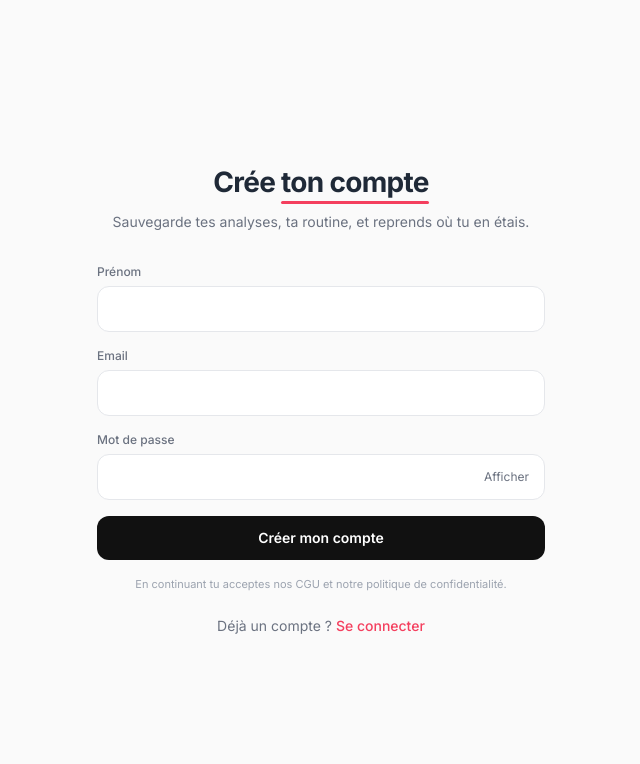
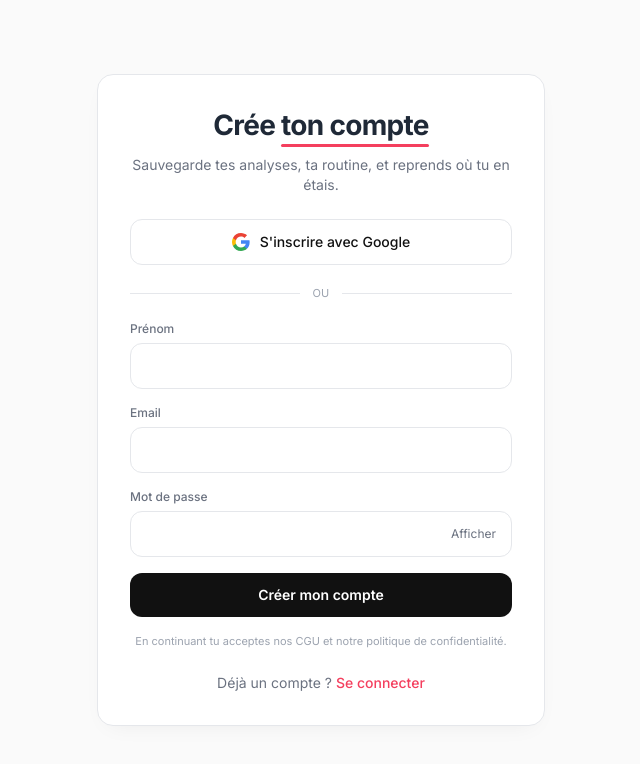
Before and after one commit to lespassiones/CosmetWiki, a Next.js app: page /auth/sign-up in a window 1280 px wide. Shown: the top 764 px of the page, without its empty margins (319-959 px from the left). Built offline with nearby package versions, Linux system fonts and the light colour scheme; no server answers.

Commit message:
feat: ajouter l'authentification Google et améliorer les pages de connexion et d'inscription

```diff
--- a/app/auth/actions.ts
+++ b/app/auth/actions.ts
@@ -1,10 +1,23 @@
 "use server";
 
-import { cookies } from "next/headers";
+import { cookies, headers } from "next/headers";
 import { redirect } from "next/navigation";
 import { supabaseServer } from "@/lib/supabase";
+import { SITE_URL } from "@/lib/siteUrl";
 
 export type AuthResult = { ok: true } | { ok: false; error: string };
+
+async function resolveOrigin(): Promise<string> {
+  try {
+    const h = await headers();
+    const host = h.get("x-forwarded-host") ?? h.get("host");
+    const proto = h.get("x-forwarded-proto") ?? "https";
+    if (host) return `${proto}://${host}`;
+  } catch {
+    // ignored
+  }
+  return SITE_URL;
+}
 
 /**
  * Accept only same-origin, absolute-path redirect targets so a hostile `next`
@@ -61,3 +74,25 @@ export async function signOut(): Promise<void> {
   await sb.auth.signOut();
   redirect("/");
 }
+
+export async function signInWithGoogle(formData: FormData): Promise<void> {
+  const next = safeNext(formData.get("next"));
+  const cookieStore = await cookies();
+  const sb = supabaseServer(cookieStore);
+
+  const origin = await resolveOrigin();
+  const redirectTo = `${origin}/auth/callback?next=${encodeURIComponent(next)}`;
+
+  const { data, error } = await sb.auth.signInWithOAuth({
+    provider: "google",
+    options: {
+      redirectTo,
+      queryParams: { access_type: "offline", prompt: "consent" },
+    },
+  });
+
+  if (error || !data?.url) {
+    redirect(`/auth/sign-in?error=oauth`);
+  }
+  redirect(data.url);
+}
--- /dev/null
+++ b/app/auth/callback/route.ts
@@ -0,0 +1,25 @@
+import { NextResponse } from "next/server";
+import { cookies } from "next/headers";
+import { supabaseServer } from "@/lib/supabase";
+
+function safeNext(value: string | null): string {
+  if (!value || !value.startsWith("/") || value.startsWith("//")) return "/";
+  return value;
+}
+
+export async function GET(request: Request) {
+  const { searchParams, origin } = new URL(request.url);
+  const code = searchParams.get("code");
+  const next = safeNext(searchParams.get("next"));
+
+  if (code) {
+    const cookieStore = await cookies();
+    const sb = supabaseServer(cookieStore);
+    const { error } = await sb.auth.exchangeCodeForSession(code);
+    if (!error) {
+      return NextResponse.redirect(`${origin}${next}`);
+    }
+  }
+
+  return NextResponse.redirect(`${origin}/auth/sign-in?error=oauth`);
+}
--- a/app/auth/sign-in/page.tsx
+++ b/app/auth/sign-in/page.tsx
@@ -25,9 +25,9 @@ export default async function SignInPage({ searchParams }: Props) {
 
   return (
     <main className="min-h-svh flex items-center justify-center px-5 py-10 bg-[#FAFAFA]">
-      <div className="w-full max-w-md">
-        <div className="text-center mb-8">
-          <h1 className="text-[28px] leading-[36px] font-bold tracking-tight">
+      <section className="w-full max-w-md rounded-2xl border border-[#E5E7EB] bg-white p-6 sm:p-8 shadow-[0_8px_24px_-12px_rgba(17,17,17,0.08)]">
+        <div className="text-center mb-6">
+          <h1 className="text-[24px] sm:text-[28px] leading-[32px] sm:leading-[36px] font-bold tracking-tight">
             Bon <span className="relative inline-block">retour
               <span aria-hidden className="absolute left-0 right-0 -bottom-1 h-[3px] bg-[#F43F5E] rounded-full" />
             </span> 👋
@@ -42,7 +42,7 @@ export default async function SignInPage({ searchParams }: Props) {
             S&apos;inscrire
           </Link>
         </p>
-      </div>
+      </section>
     </main>
   );
 }
--- a/app/auth/sign-up/page.tsx
+++ b/app/auth/sign-up/page.tsx
@@ -25,9 +25,9 @@ export default async function SignUpPage({ searchParams }: Props) {
 
   return (
     <main className="min-h-svh flex items-center justify-center px-5 py-10 bg-[#FAFAFA]">
-      <div className="w-full max-w-md">
-        <div className="text-center mb-8">
-          <h1 className="text-[28px] leading-[36px] font-bold tracking-tight">
+      <section className="w-full max-w-md rounded-2xl border border-[#E5E7EB] bg-white p-6 sm:p-8 shadow-[0_8px_24px_-12px_rgba(17,17,17,0.08)]">
+        <div className="text-center mb-6">
+          <h1 className="text-[24px] sm:text-[28px] leading-[32px] sm:leading-[36px] font-bold tracking-tight">
             Crée <span className="relative inline-block">ton compte
               <span aria-hidden className="absolute left-0 right-0 -bottom-1 h-[3px] bg-[#F43F5E] rounded-full" />
             </span>
@@ -45,7 +45,7 @@ export default async function SignUpPage({ searchParams }: Props) {
             Se connecter
           </Link>
         </p>
-      </div>
+      </section>
     </main>
   );
 }
--- /dev/null
+++ b/components/auth/GoogleAuthButton.tsx
@@ -0,0 +1,67 @@
+"use client";
+
+import { useTransition } from "react";
+import { signInWithGoogle } from "@/app/auth/actions";
+
+export function GoogleAuthButton({
+  next = "/",
+  label = "Continuer avec Google",
+}: {
+  next?: string;
+  label?: string;
+}) {
+  const [pending, startTransition] = useTransition();
+
+  return (
+    <form
+      action={(fd) => {
+        startTransition(async () => {
+          await signInWithGoogle(fd);
+        });
+      }}
+    >
+      <input type="hidden" name="next" value={next} />
+      <button
+        type="submit"
+        disabled={pending}
+        className="w-full inline-flex items-center justify-center gap-2.5 rounded-xl border border-[#E5E7EB] bg-white px-4 py-3 text-sm font-medium text-[#111111] hover:bg-[#F9FAFB] transition disabled:opacity-50"
+      >
+        <GoogleLogo />
+        <span>{pending ? "Redirection…" : label}</span>
+      </button>
+    </form>
+  );
+}
+
+function GoogleLogo() {
+  return (
+    <svg width="18" height="18" viewBox="0 0 18 18" aria-hidden focusable="false">
+      <path
+        fill="#4285F4"
+        d="M17.64 9.205c0-.639-.057-1.252-.164-1.841H9v3.481h4.844a4.14 4.14 0 0 1-1.796 2.717v2.258h2.908c1.702-1.567 2.684-3.874 2.684-6.615z"
+      />
+      <path
+        fill="#34A853"
+        d="M9 18c2.43 0 4.467-.806 5.956-2.18l-2.908-2.259c-.806.54-1.837.86-3.048.86-2.344 0-4.328-1.584-5.036-3.711H.957v2.332A9 9 0 0 0 9 18z"
+      />
+      <path
+        fill="#FBBC05"
+        d="M3.964 10.71A5.41 5.41 0 0 1 3.682 9c0-.593.102-1.17.282-1.71V4.958H.957A9 9 0 0 0 0 9c0 1.452.348 2.827.957 4.042l3.007-2.332z"
+      />
+      <path
+        fill="#EA4335"
+        d="M9 3.58c1.321 0 2.508.454 3.441 1.346l2.582-2.58C13.463.891 11.426 0 9 0A9 9 0 0 0 .957 4.958L3.964 7.29C4.672 5.163 6.656 3.58 9 3.58z"
+      />
+    </svg>
+  );
+}
+
+export function AuthDivider({ children = "ou" }: { children?: React.ReactNode }) {
+  return (
+    <div className="relative my-5 flex items-center">
+      <div className="flex-1 h-px bg-[#E5E7EB]" />
+      <span className="px-3 text-[11px] uppercase tracking-wide text-[#9CA3AF]">{children}</span>
+      <div className="flex-1 h-px bg-[#E5E7EB]" />
+    </div>
+  );
+}
--- a/components/auth/SignInForm.tsx
+++ b/components/auth/SignInForm.tsx
@@ -2,6 +2,7 @@
 
 import { useState, useTransition } from "react";
 import { signIn } from "@/app/auth/actions";
+import { AuthDivider, GoogleAuthButton } from "./GoogleAuthButton";
 
 export function SignInForm({ next = "/" }: { next?: string }) {
   const [error, setError] = useState<string | null>(null);
@@ -9,6 +10,9 @@ export function SignInForm({ next = "/" }: { next?: string }) {
   const [showPwd, setShowPwd] = useState(false);
 
   return (
+    <div>
+      <GoogleAuthButton next={next} label="Se connecter avec Google" />
+      <AuthDivider />
     <form
       action={(fd) => {
         setError(null);
@@ -65,5 +69,6 @@ export function SignInForm({ next = "/" }: { next?: string }) {
         {pending ? "Connexion…" : "Se connecter"}
       </button>
     </form>
+    </div>
   );
 }
--- a/components/auth/SignUpForm.tsx
+++ b/components/auth/SignUpForm.tsx
@@ -2,6 +2,7 @@
 
 import { useState, useTransition } from "react";
 import { signUp } from "@/app/auth/actions";
+import { AuthDivider, GoogleAuthButton } from "./GoogleAuthButton";
 
 export function SignUpForm({ next = "/" }: { next?: string }) {
   const [error, setError] = useState<string | null>(null);
@@ -9,6 +10,9 @@ export function SignUpForm({ next = "/" }: { next?: string }) {
   const [showPwd, setShowPwd] = useState(false);
 
   return (
+    <div>
+      <GoogleAuthButton next={next} label="S'inscrire avec Google" />
+      <AuthDivider />
     <form
       action={(fd) => {
         setError(null);
@@ -59,6 +63,7 @@ export function SignUpForm({ next = "/" }: { next?: string }) {
         En continuant tu acceptes nos CGU et notre politique de confidentialité.
       </p>
     </form>
+    </div>
   );
 }
 
```
